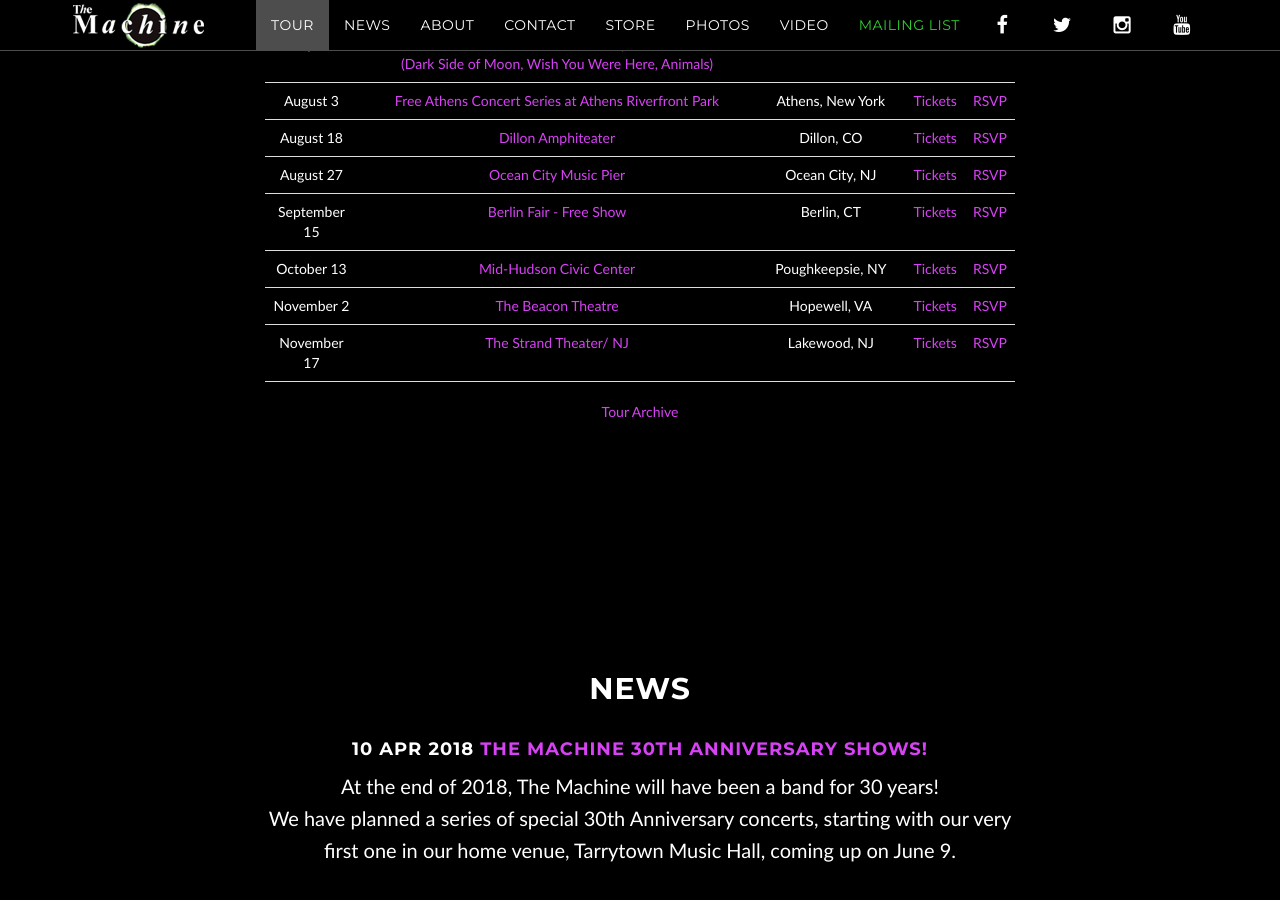
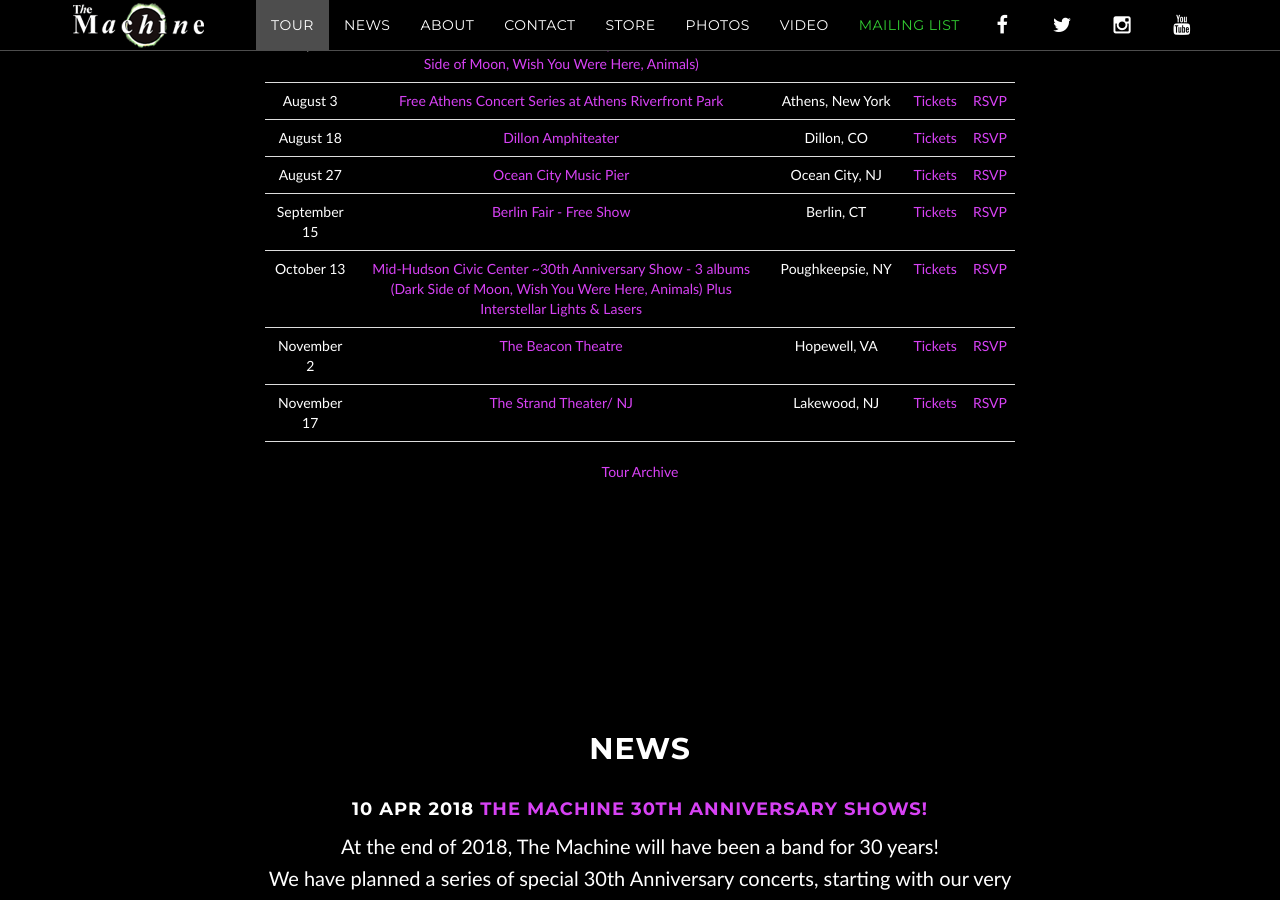
Before and after one commit to machineweb/machineweb.github.io, a Jekyll site: the page built from index.html, in a window 1280 px wide and 900 px high, scrolled down 1181 px. Built offline with Jekyll 4.4.1, drawn with Linux system fonts in a browser that asks for light colours; comment, search, counter and statistics services are not loaded.

Commit message:
Updated tour

```diff
--- a/_data/tour.yml
+++ b/_data/tour.yml
@@ -3461,7 +3461,7 @@
     order: "1536984000000"
 
   - date: "October 13 2018"
-    venue: "Mid-Hudson Civic Center"
+    venue: "Mid-Hudson Civic Center ~30th Anniversary Show - 3 albums (Dark Side of Moon, Wish You Were Here, Animals) Plus  Interstellar Lights & Lasers"
     venue-url: "http://www.midhudsonciviccenter.org/event-listing.php"
     location: "Poughkeepsie, NY"
     tickets-url: "http://www.midhudsonciviccenter.org/event-listing.php"
```
